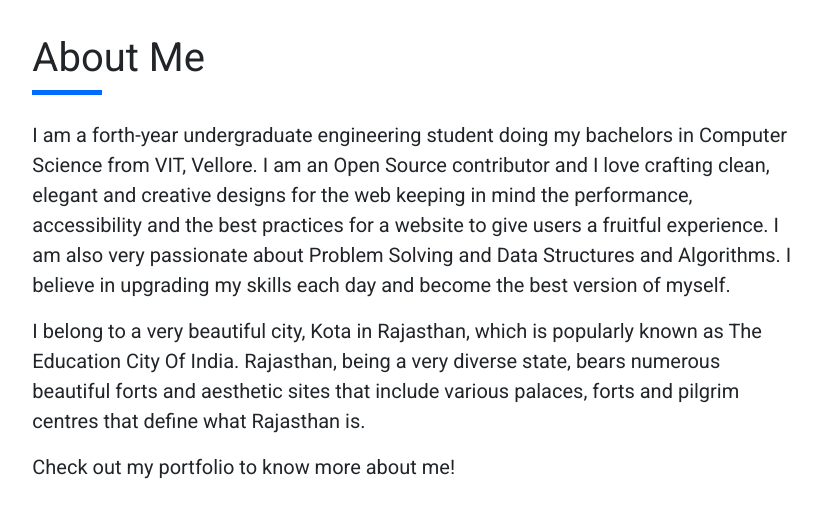
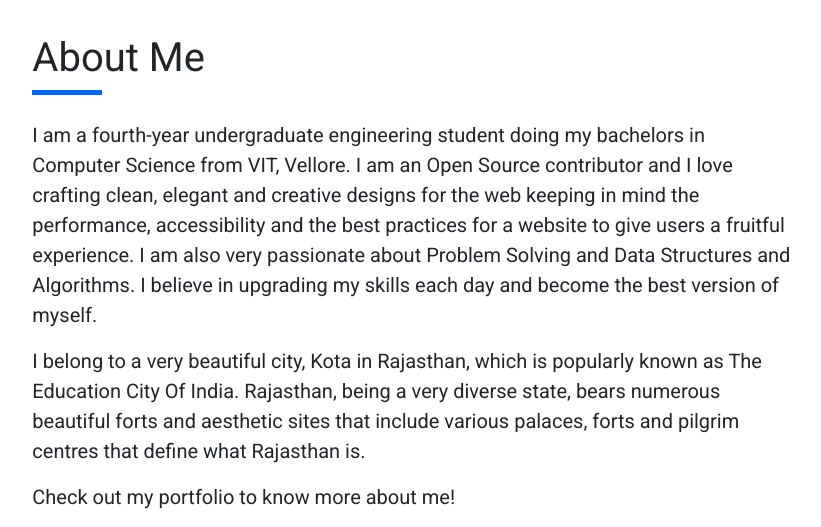
Before and after one commit to mshreya9/mshreya9.github.io, a website: page index.html in a window 1280 px wide. Shown: the part 737-1264 px from the top of the page, without its empty margins (226-1047 px from the left). Drawn offline with nearby package versions, Linux system fonts and the light colour scheme.

Commit message:
Update index.html

```diff
--- a/index.html
+++ b/index.html
@@ -126,7 +126,7 @@
 
                     <div class="head-content" style="margin-top:10px; margin-bottom:100px;">
                         <p style="font-size:20px;">
-                            I am a forth-year undergraduate engineering student doing my bachelors
+                            I am a fourth-year undergraduate engineering student doing my bachelors
                             in Computer Science from VIT, Vellore.
                             I am an Open Source contributor and I love crafting clean, elegant and creative designs for
                             the web keeping in mind the
```
